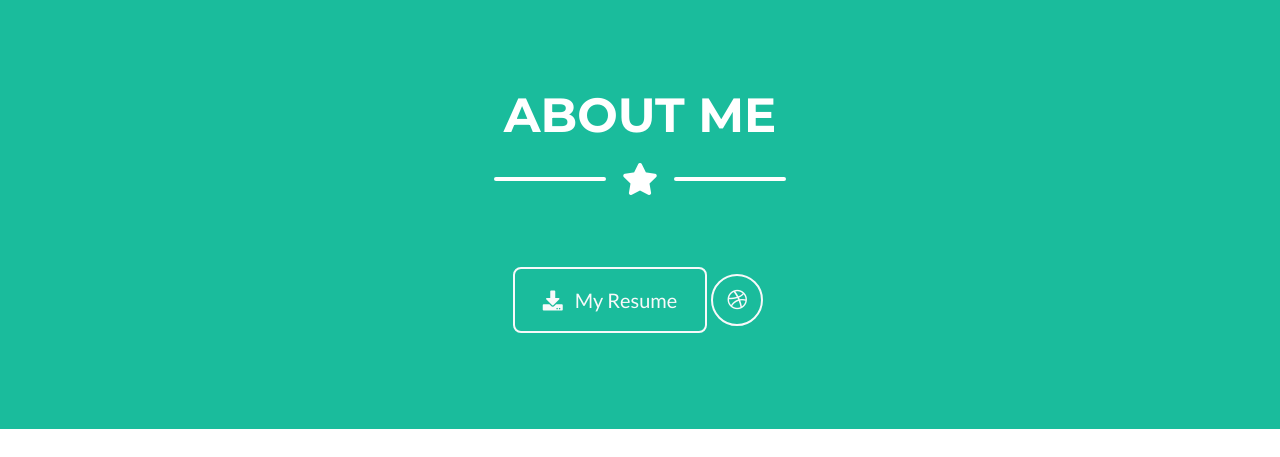
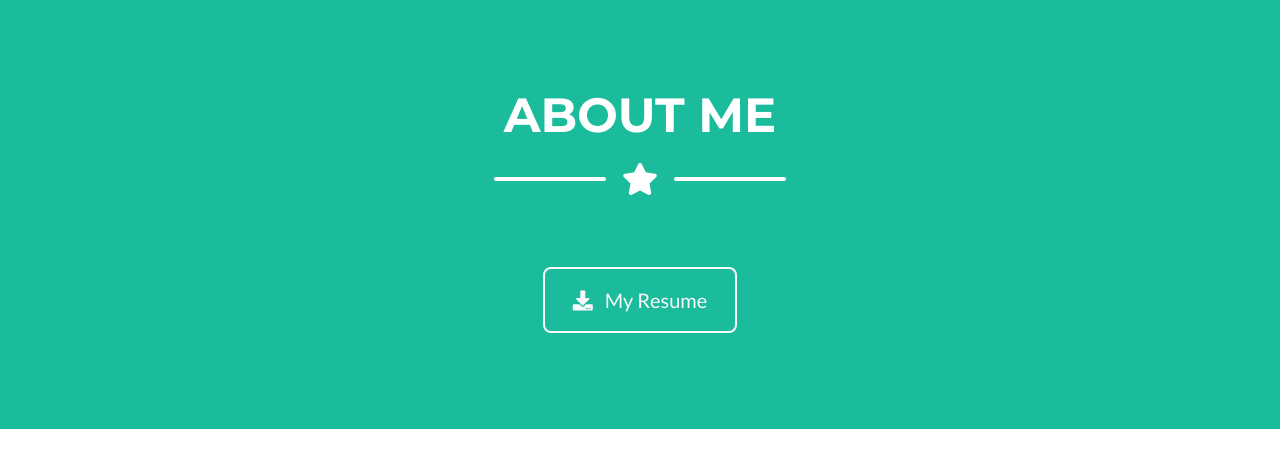
Before and after one commit to jimbobgoerge/Self-website, a Flask app: page / in a window 1280 px wide. Shown: the part 1643-2100 px from the top of the page. Run offline with Flask 2, Linux system fonts and the light colour scheme; some libraries are stand-ins or nearby versions.

Commit message:
fixed about serction

```diff
--- a/templates/index.html
+++ b/templates/index.html
@@ -198,9 +198,7 @@
       <div class="text-center mt-4">
         <a class="btn btn-xl btn-outline-light" href="#">
           <i class="fas fa-download mr-2"></i>
-          My Resume          <a class="btn btn-outline-light btn-social mx-1" href="#">
-            <i class="fab fa-fw fa-dribbble"></i>
-          </a>
+          My Resume
         </a>
       </div>
 
```
